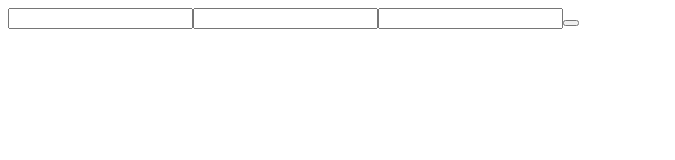
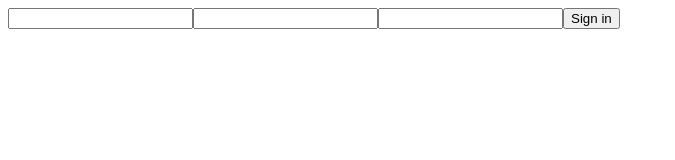
Before and after one commit to saitejapala/Anguler-17, an Angular app in the folder Copy/: page / in a window 1280 px wide. Shown: the top 160 px of the page, without its empty margins (0-675 px from the left). Built offline with nearby package versions, Linux system fonts and the light colour scheme.

Commit message:
button name added

```diff
--- a/Copy/src/app/app.component.html
+++ b/Copy/src/app/app.component.html
@@ -4,7 +4,7 @@
     <input type="text">
     <input type="email">
     <input type="password">
-    <button></button>
+    <button>Sign in</button>
   </div>
   <div class="copy">
 
```
